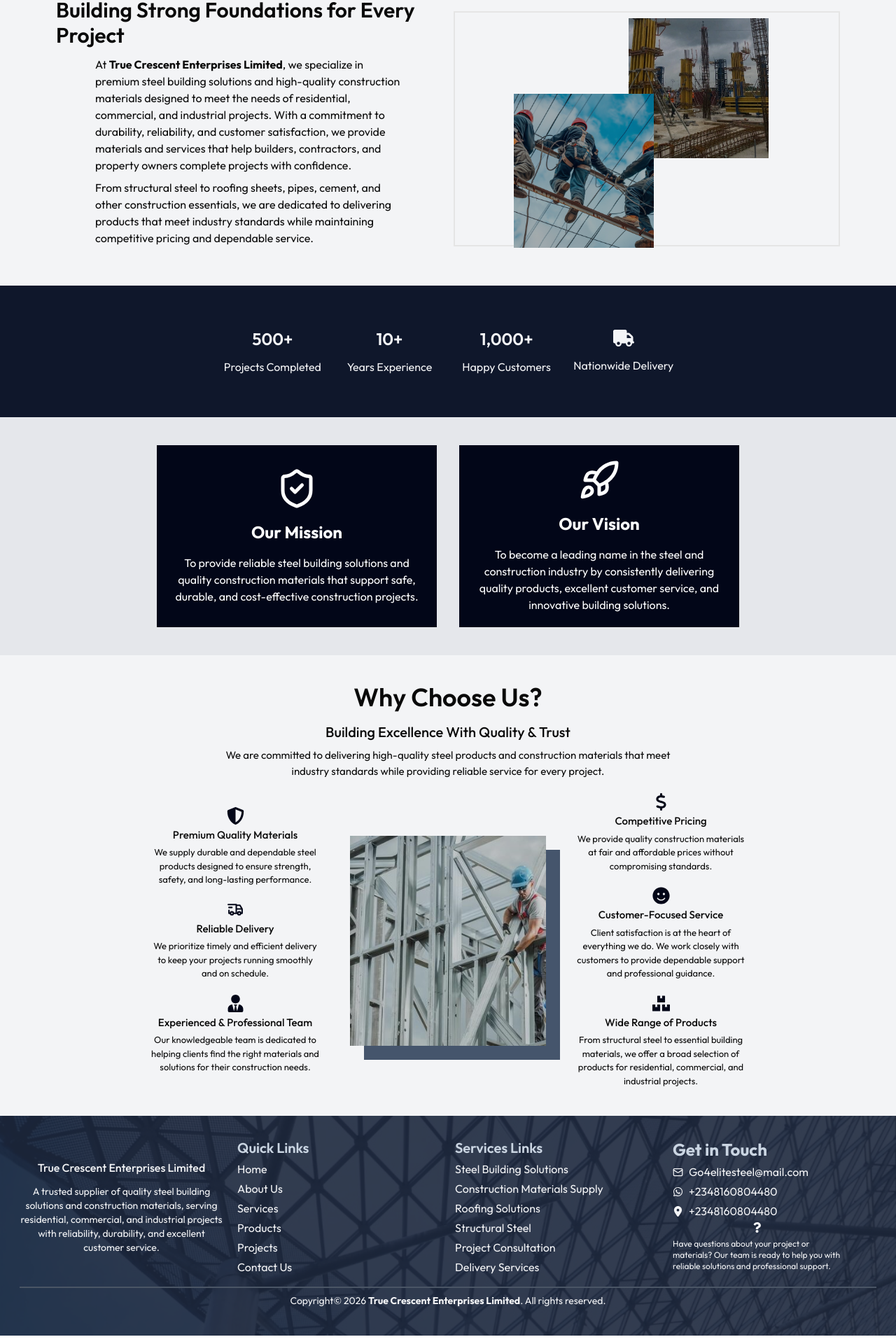
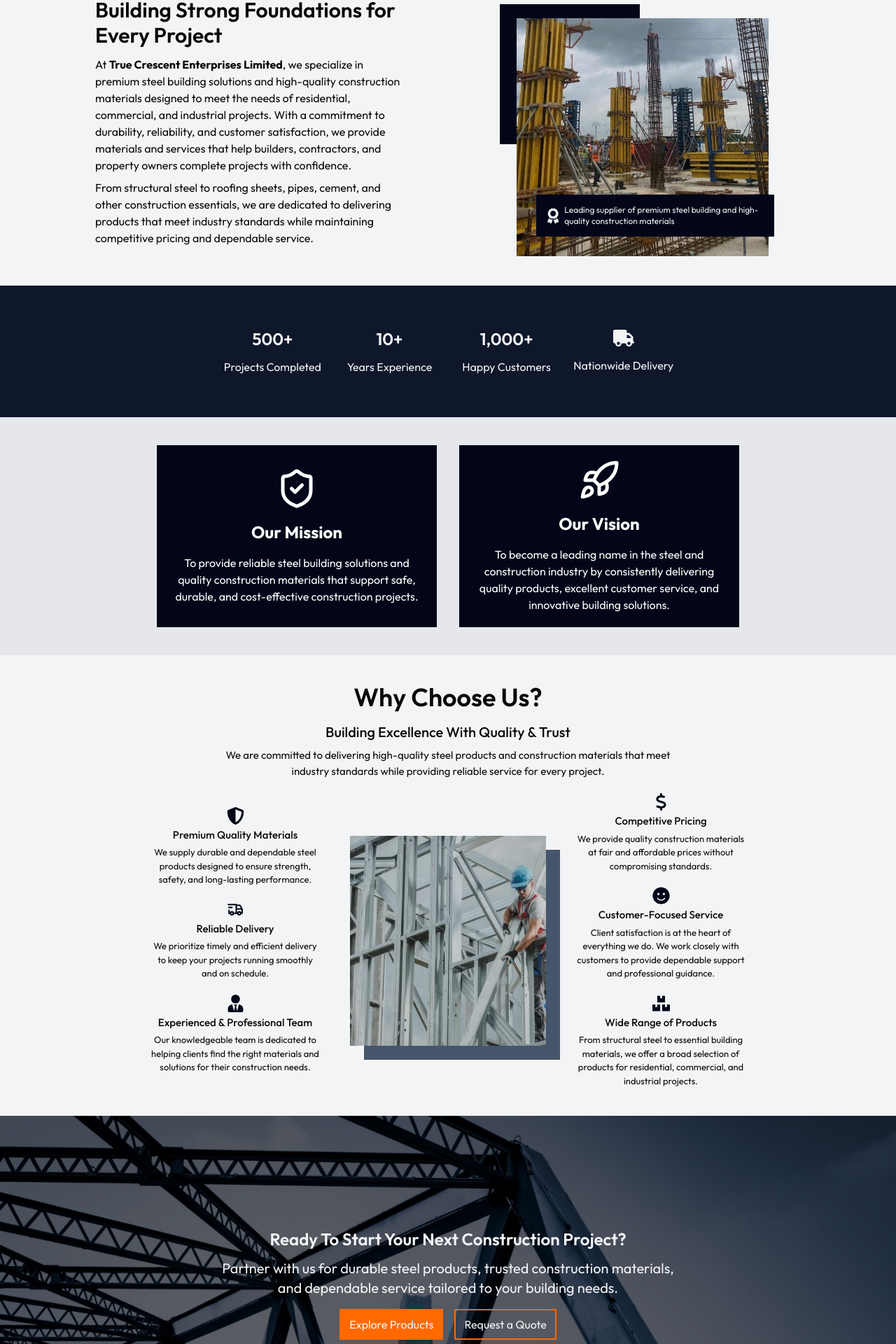
Before and after one commit to Haneefah55/Truecrescent, a Next.js app: page /about in a window 1280 px wide. Shown: the part 460-2380 px from the top of the page at 70% size. Built offline with nearby package versions, Linux system fonts and the light colour scheme; no server answers.

Commit message:
add cta banner

```diff
--- a/src/app/(main)/about/page.tsx
+++ b/src/app/(main)/about/page.tsx
@@ -1,10 +1,11 @@
+import CTABanner from '@/components/CTABanner'
 import StatsCounter from '@/components/StatsCounter'
 import WhyChooseUsPage from '@/components/WhyChooseUs'
 import { Rocket, ShieldCheck } from 'lucide-react'
 import Image from 'next/image'
 import Link from 'next/link'
 import React from 'react'
-import { FaShield } from 'react-icons/fa6'
+import { FaAward } from 'react-icons/fa'
 
 
 const AboutPage = () => {
@@ -31,15 +32,16 @@ const AboutPage = () => {
       <div className='w-full bg-gray-100 py-10 flex items-center justify-center '>
         <div className='grid grid-cols-1 md:grid-cols-2 w-full p-4 max-w-6xl gap-4 self-center'>
           <div className='flex flex-col items-center justify-center w-full '>
-            <h3 className='font-semibold text-left text-3xl mb-3 w-full '>Building Strong Foundations for Every Project</h3>
+            <h3 className='font-semibold text-left text-3xl mb-3 w-full max-w-110 '>Building Strong Foundations for Every Project</h3>
             <p className='w-full max-w-110'>At <strong>True Crescent Enterprises Limited</strong>, we specialize in premium steel building solutions and high-quality construction materials designed to meet the needs of residential, commercial, and industrial projects. With a commitment to durability, reliability, and customer satisfaction, we provide materials and services that help builders, contractors, and property owners complete projects with confidence.</p>
 
             <p className='w-full max-w-110 mt-2'>From structural steel to roofing sheets, pipes, cement, and other construction essentials, we are dedicated to delivering products that meet industry standards while maintaining competitive pricing and dependable service.</p>
 
           </div>
-          <div className='flex items-center justify-center border-2 w-full mt-9 md:mt-5 '>
+          <div className='flex items-center justify-center w-full mt-9 md:mt-5 '>
             <div className='w-95 min-w-70 relative h-75 self-center flex'>
-              <div className='w-50 min-w-40 z-30 h-50 absolute right-4 -top-2'>
+              <div className='w-50 h-50 absolute z-30 -left-5 -top-7 bg-slate-950'/>
+              <div className='w-90 min-w-70 z-30 h-85 min-h-70 absolute right-4 -top-2'>
                 <Image
                   src={'/images/are.jpeg'}
                   alt=''
@@ -47,20 +49,15 @@ const AboutPage = () => {
                   className='bg-cover'
 
                 />
-                <div className='absolute bg-black/30 inset-0'/>
+                <div className='absolute bg-black/0.5 inset-0'/>
+                <div className='absolute w-85 h-15 bg-slate-950 text-gray-100 z-20 bottom-7 left-7 flex p-4 items-center justify-center'>
+                  <FaAward  size={25} />
+                  <p className='text-xs ml-2'>Leading supplier of premium steel building and high-quality construction materials</p>
+                </div>
 
               </div>
-              <div className='w-50 min-w-40 z-30 h-55 min-h-50 absolute bg-pink-900 left-0 -bottom-5'>
-                <Image
-                  src={'/images/about.jpg'}
-                  alt=''
-                  fill
-                  className='object-cover'
 
-                />
-                <div className='absolute bg-black/30 inset-0'/>
 
-              </div>
 
 
 
@@ -106,6 +103,8 @@ const AboutPage = () => {
 
       <WhyChooseUsPage color1={"oklch(12.9% 0.042 264.695)"} color2={"bg-slate-600"} />
 
+      <CTABanner />
+
 
 
     </div>
--- a/src/app/(main)/services/page.tsx
+++ b/src/app/(main)/services/page.tsx
@@ -10,11 +10,20 @@ const ServicesPage = () => {
         <Link href={'/'} className='text-gray-100 mt-5 ml-5 md:ml-14 font-light hover:text-orange-600 active:text-orange-600'>
         Home/Services
         </Link>
-        <h2 className='text-center font-semibold text-gray-100 mt-25 text-4xl md:text-5xl'>Our services</h2>
+        <h2 className='text-center font-semibold text-gray-100 mt-15 text-4xl md:text-5xl'>Our services</h2>
+        <div className='flex items-center justify-center flex-col'>
+          <h3 className='text-center font-semibold text-gray-100 mt-5 text-2xl'>Reliable Steel Building & Construction Material Solutions</h3>
+          <p className='text-center font-light text-gray-100 mt-2 max-w-120'>We provide quality steel building systems and construction materials tailored to meet the needs of residential, commercial, and industrial projects.</p>
+        </div>
+
 
 
       </div>
 
+
+      </div>
+
+      <div>
 
       </div>
     </div>
--- a/src/components/CTABanner.tsx
+++ b/src/components/CTABanner.tsx
@@ -1,8 +1,27 @@
+import Image from 'next/image'
+import Link from 'next/link'
 import React from 'react'
 
 const CTABanner = () => {
   return (
-    <div className='w-full py-10 flex items-center justify-center'>
+    <div className='w-full h-120 relative flex items-center justify-center bg-no-repeat bg-cover' style={{ backgroundImage: `url(${'/images/steel-construction.jpg'})` }}>
+
+      <div className='absolute py-10 px-5 bg-black/60 flex inset-0 items-center justify-center'>
+        <div className='flex items-center justify-center flex-col  text-gray-100'>
+          <h2 className='font-semibold text-center text-2xl'>Ready To Start Your Next Construction Project?</h2>
+          <p className=' min-w-70 text-center text-lg md:text-xl mt-3'>Partner with us for durable steel products, trusted construction materials, <br />and dependable service tailored to your building needs.</p>
+          <div className='flex md:flex-row flex-col items-center justify-center text-[16px] mt-4 gap-4'>
+            <Link href={'/products'} className='py-2 px-3 bg-orange-500 border-2 transition hover:bg-transparent active:bg-transparent border-orange-500 duration-300'>
+            Explore Products
+            </Link>
+            <Link href={'/contact'} className='py-2 px-3 bg-transparent border-2 transition hover:bg-orange-500 active:bg-orange-500  border-orange-500 duration-300'>
+            Request a Quote
+            </Link>
+          </div>
+
+        </div>
+
+      </div>
 
     </div>
   )
--- a/src/components/Footer.jsx
+++ b/src/components/Footer.tsx
@@ -27,7 +27,7 @@ const Footer = () => {
   ]
   return (
     <div className='w-full bottom-0  flex relative bg-no-repeat bg-cover items-center justify-center' style={{ backgroundImage: `url(${'/images/herobg.jpg'})` }}>
-      <div className='py-8 px-7 bg-slate-800/90 text-gray-100 flex flex-col items-center justify-between'>
+      <div className='pt-8 px-7 bg-slate-800/90 text-gray-100 flex flex-col items-center justify-between'>
         <div className='w-full relative flex items-center justify-center mb-4'>
             <div className='grid grid-cols-1 sm:grid-cols-2 md:grid-cols-3 lg:grid-cols-4 gap-5'>
               <div className='flex flex-col items-center justify-center'>
--- a/src/components/LatestProduct.tsx
+++ b/src/components/LatestProduct.tsx
@@ -72,6 +72,9 @@ const LatestProduct = () => {
         <button onClick={() => scroll("right")} className='absolute right-2 top-1/2 z-20 backdrop-blur-sm p-2 shadow-md bg-orange-500/80 hover:bg-orange-500 -translate-y-1/2'>
           <FaChevronRight />
         </button>
+        <Link href={'/products'} className='w-fit px-3 py-2 mt-3 bg-orange-500 hover:bg-orange-400 text-gray-100 font-medium self-center active:bg-orange-400 transition duration-300'>
+        View all products
+        </Link>
 
       </div>
 
--- a/src/components/StatsCounter.tsx
+++ b/src/components/StatsCounter.tsx
@@ -8,8 +8,8 @@ import { FaTruck } from 'react-icons/fa6'
 
 const StatsCounter = () => {
    const { ref, inView } = useInView({
-    triggerOnce: true,
-    threshold: 0.5
+    triggerOnce: false,
+    threshold: 0.3
 
   })
   const stats = [
```
Also changed, not shown: public/images/steel-construction.jpg (added).
